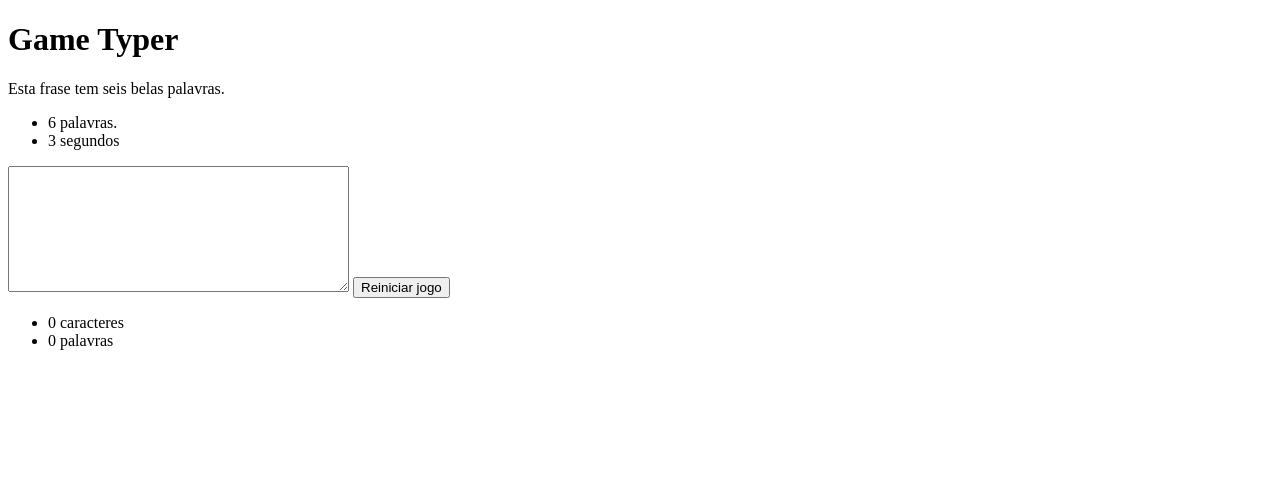
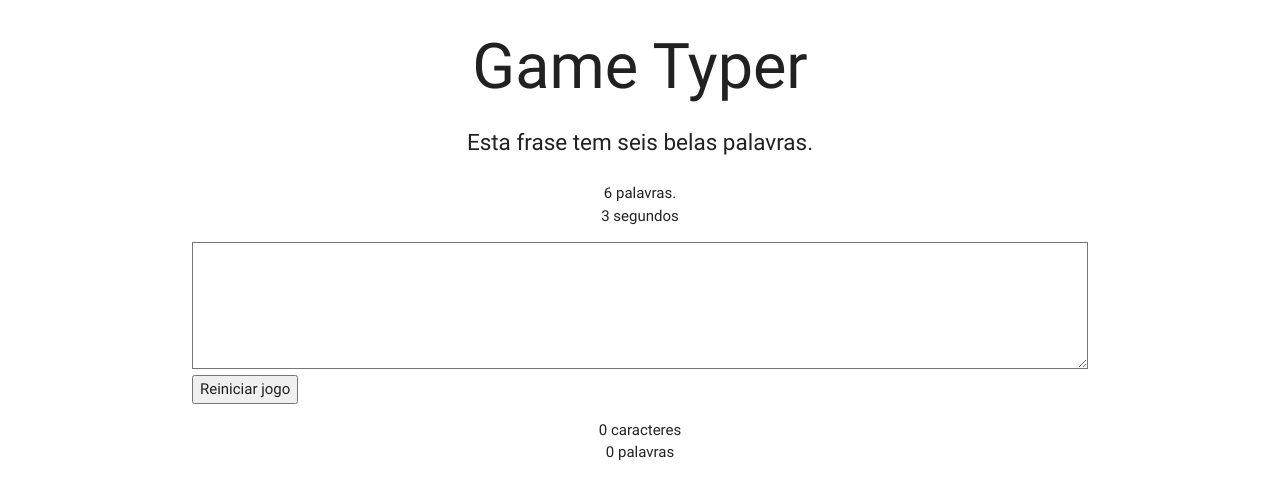
Before and after one commit to DyogoViana/gameTyper--jQuery, a plain HTML site: page public/principal.html in a window 1280 px wide. Drawn offline with Linux system fonts and the light colour scheme.

Commit message:
Estilo da página com o materialize; travar campo textarea ao acabar o tempo;

```diff
--- a/public/css/estilos.css
+++ b/public/css/estilos.css
@@ -0,0 +1,18 @@
+/* estilos.css */
+
+
+/* textarea */
+.campo-digitacao {
+    font-size: 1.5rem;
+    height: 10ch;
+}
+
+/* Frase modelo */
+.frase {
+    font-size: 1.5rem;
+}
+
+/* textarea desativado (fim do tempo). */
+.campo-desativado {
+    background-color: rgb(221, 221, 221);
+}
--- a/public/js/main.js
+++ b/public/js/main.js
@@ -60,6 +60,7 @@ function iniciarCronometro () {
             if (tempoRestante < 1) {
                 campo.attr("disabled", true);
                 clearInterval(cronometroID);
+                campo.addClass("campo-desativado");
                 $("#botao-reiniciar").attr("disabled", false);
             }
         }, 1000);
--- a/public/principal.html
+++ b/public/principal.html
@@ -3,13 +3,16 @@
 <head>
     <meta charset="UTF-8">
     <title>Game Typer</title>
+    <link rel="stylesheet" href="css/libs/materialize.min.css">
+    <link rel="stylesheet" href="css/estilos.css">
 </head>
 <body>
-    <h1>Game Typer</h1>
-    <p class="frase">Esta frase tem seis belas palavras.</p>
+    <div class="container">
+        <h1 class="center">Game Typer</h1>
+        <p class="frase center">Esta frase tem seis belas palavras.</p>
 
         <!-- Modelo a ser escrito -->
-    <ul class="info">
+        <ul class="info center">
             <li><span id="tamanho-frase">0</span> palavras.</li>
             <li><span id="tempo-digitacao">3</span> segundos</li>
         </ul>
@@ -21,10 +24,12 @@
         <button id="botao-reiniciar">Reiniciar jogo</button>
 
         <!-- Contador -->
-    <ul>
+        <ul class="center">
             <li><span id="contador-caracteres">0</span> caracteres</li>
             <li><span id="contador-palavras">0</span> palavras</li>
         </ul>
+    </div>
+
 
     <!-- JavaScript -->
     <script src="js/jquery.js"></script>
```
Lines whose indentation alone changed are shown as unchanged.
